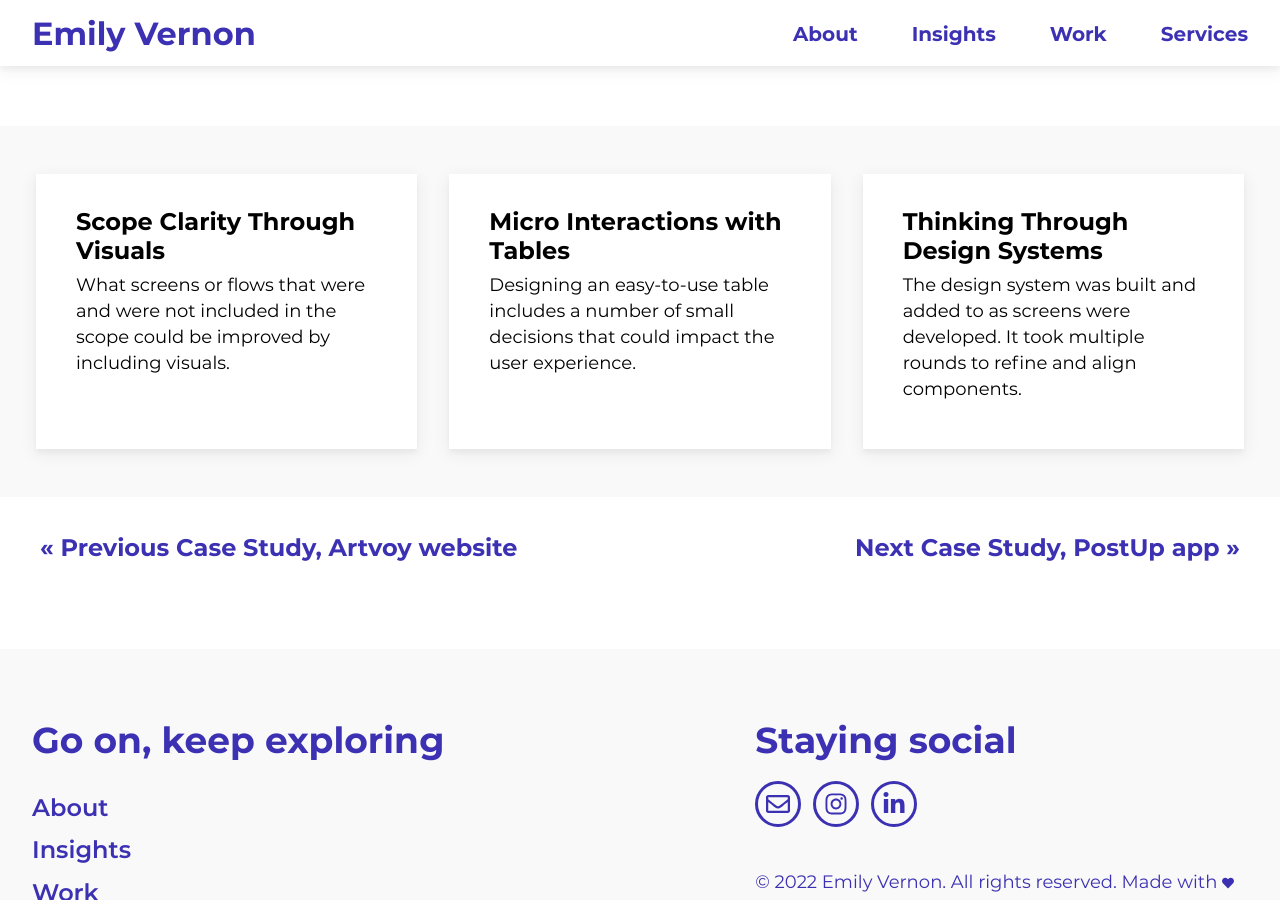
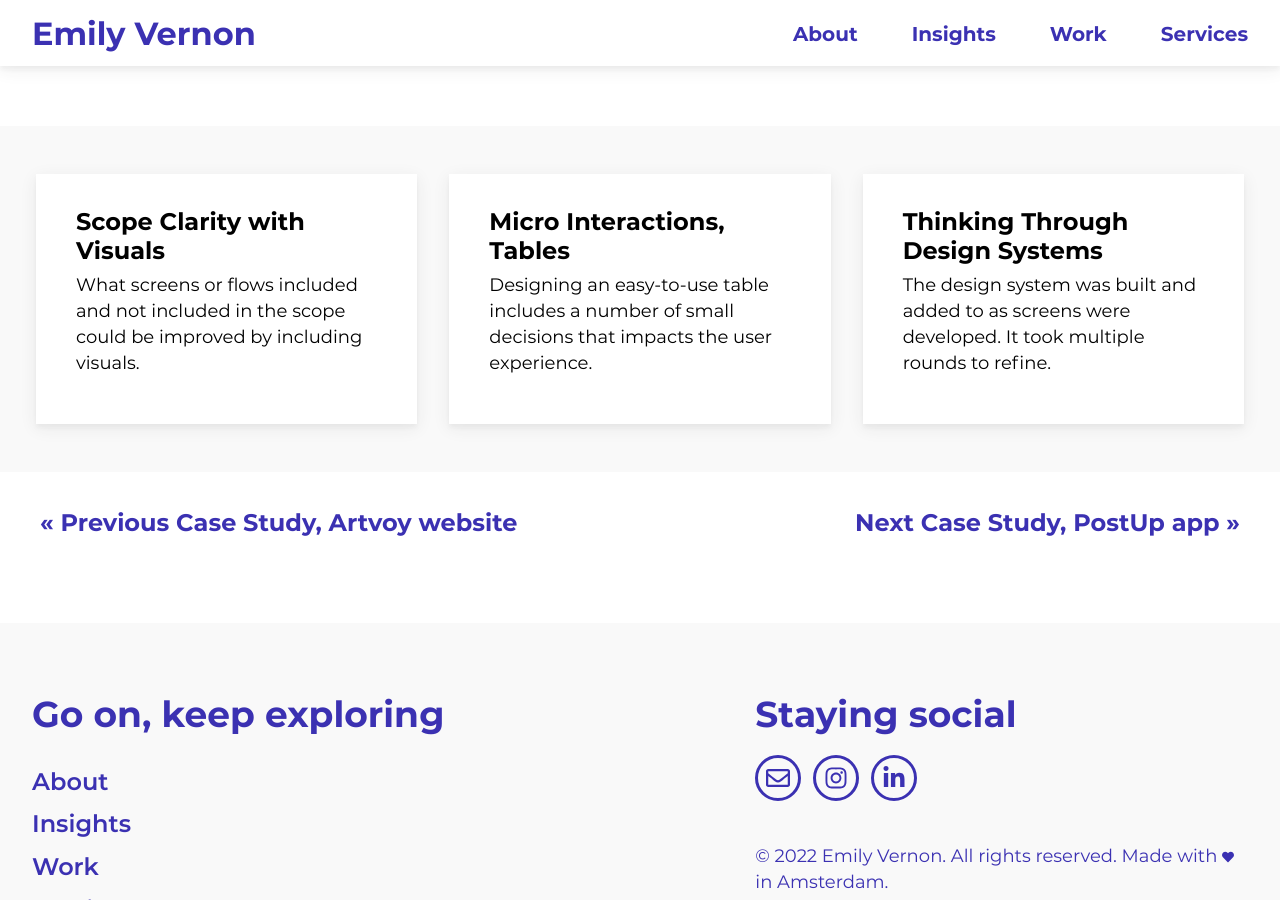
Before and after one commit to emilygv/emilyvernon.com, a Jekyll site: the page built from _casestudies/bringly.md, in a window 1280 px wide and 900 px high, scrolled down 7908 px. Built offline with Jekyll 4.4.1, drawn with Linux system fonts in a browser that asks for light colours.

Commit message:
Update bringly.md

```diff
--- a/_casestudies/bringly.md
+++ b/_casestudies/bringly.md
@@ -76,13 +76,13 @@
 content="The next step is implementation. This project was done with a limited budget, which means best practices vs user testing informed the approach. However, not all is lost. **The team can also assess success and further improve through customer service inquiries.**" %}
 
 {% capture info-highlight %}
-#### Scope Clarity Through Visuals
-What screens or flows that were and were not included in the scope could be improved by including visuals.
+#### Scope Clarity with Visuals
+What screens or flows included and not included in the scope could be improved by including visuals.
 |
-#### Micro Interactions with Tables
-Designing an easy-to-use table includes a number of small decisions that could impact the user experience.
+#### Micro Interactions, Tables
+Designing an easy-to-use table includes a number of small decisions that impacts the user experience.
 |
 #### Thinking Through Design Systems
-The design system was built and added to as screens were developed. It took multiple rounds to refine and align components.
+The design system was built and added to as screens were developed. It took multiple rounds to refine.
 {% endcapture %}
 {% include info-highlight.html content=info-highlight %}
```
